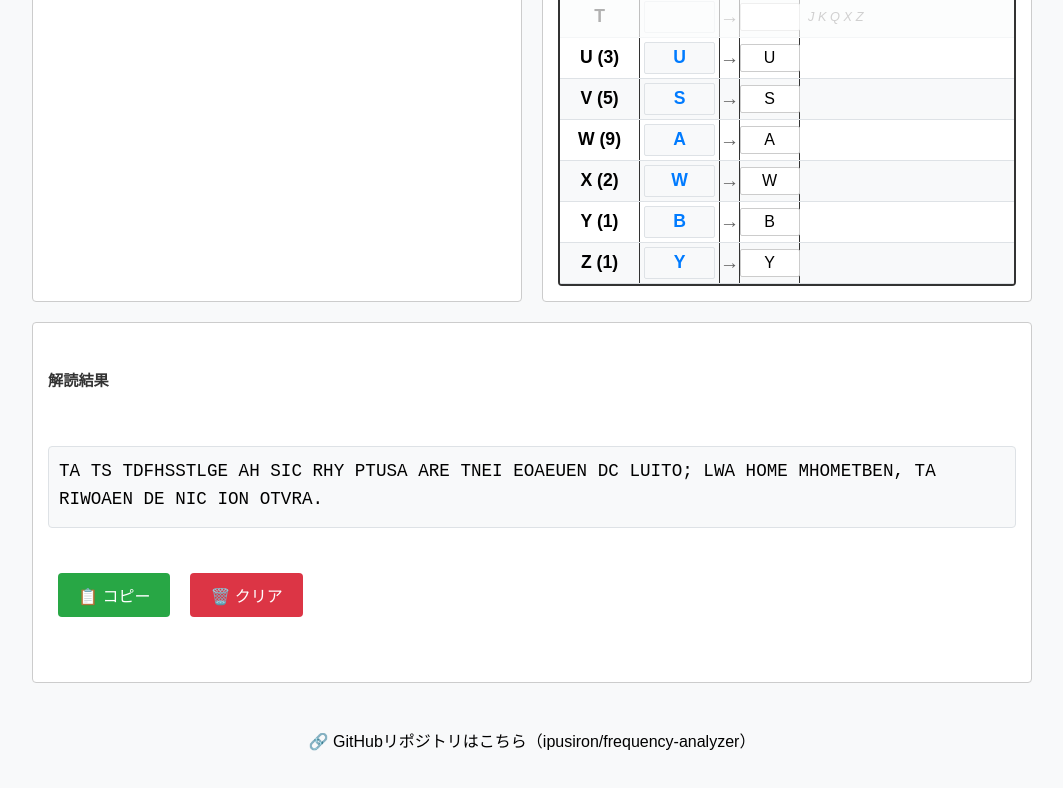
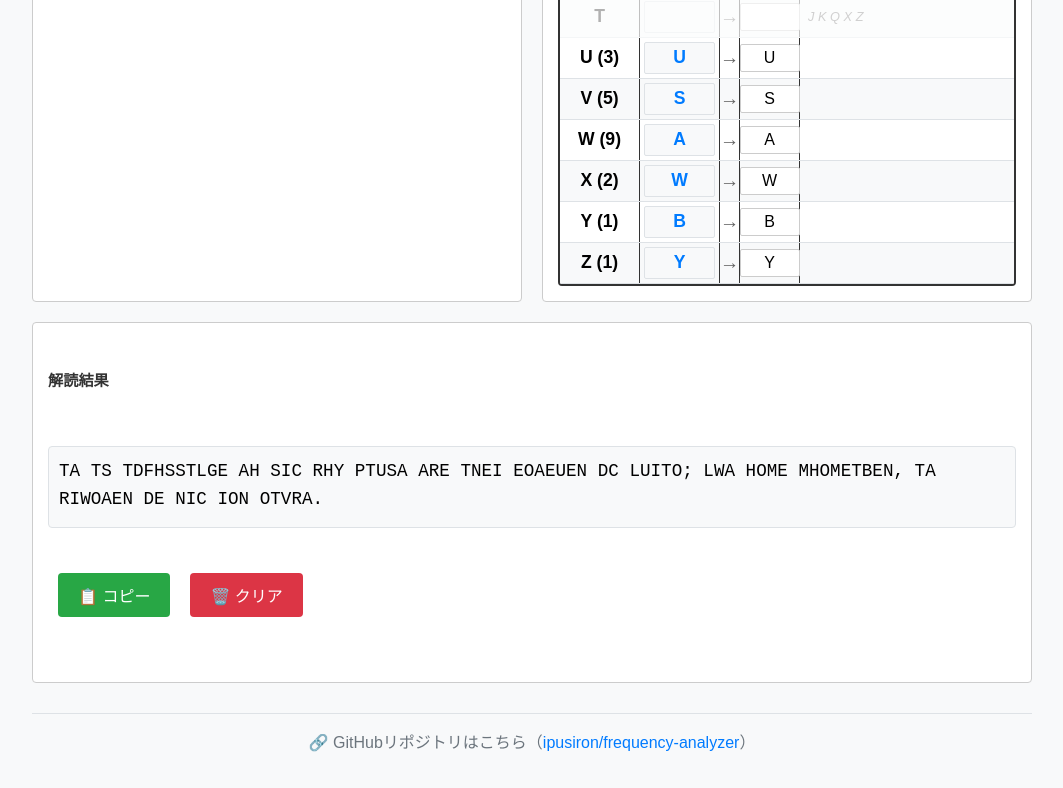
Before and after one commit to ipusiron/frequency-analyzer, a plain HTML site: page index.html in a window 1280 px wide. Shown: the part 1309-2097 px from the top of the page, without its empty margins (108-1171 px from the left). Drawn offline with Linux system fonts and the light colour scheme.

Commit message:
リンクが青になるようにした

```diff
--- a/index.html
+++ b/index.html
@@ -56,9 +56,9 @@
     </div>
   </div>
 
-<div style="margin-top: 30px; padding: 15px; text-align: center; border-top: 1px solid var(--border-color); color: var(--text-color);">
-	🔗 GitHubリポジトリはこちら（<a href="https://github.com/ipusiron/frequency-analyzer" target="_blank" style="color: var(--link-color); text-decoration: none;">ipusiron/frequency-analyzer</a>）
-</div>
+  <div style="margin-top: 30px; padding: 15px; text-align: center; border-top: 1px solid #dee2e6; color: #6c757d;">
+    🔗 GitHubリポジトリはこちら（<a href="https://github.com/ipusiron/frequency-analyzer" target="_blank" style="color: #007bff; text-decoration: none;">ipusiron/frequency-analyzer</a>）
+  </div>
 
   <script src="main.js"></script>
 </body>
```
